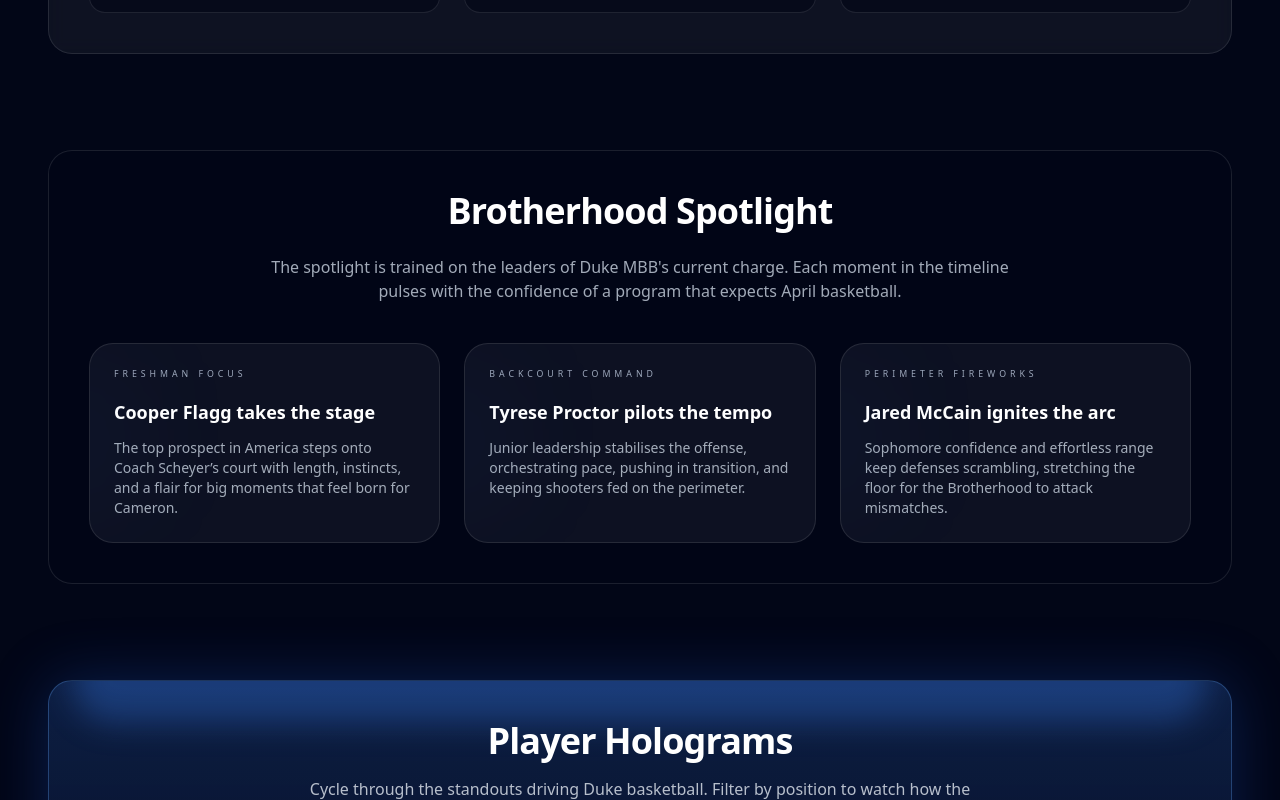
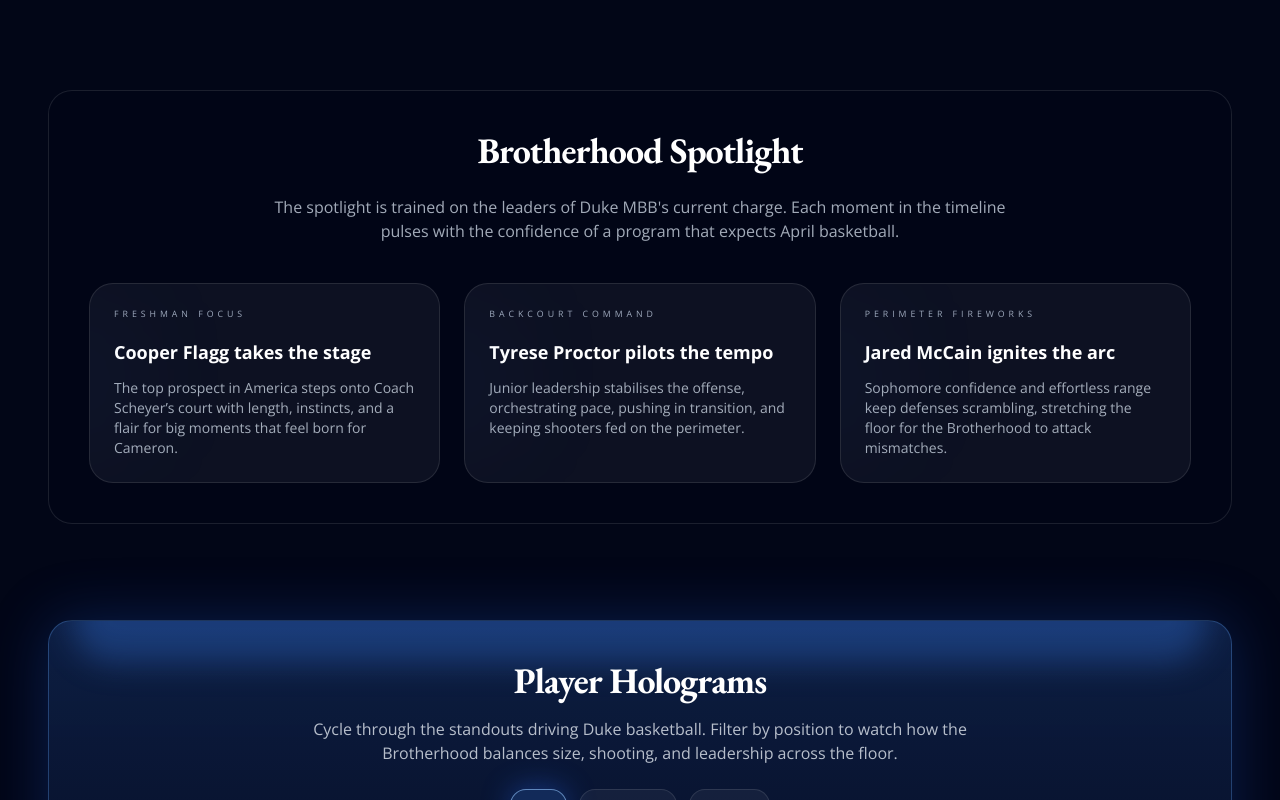
Before and after one commit to h-chandran/dukembbdata, a React (Vite) app in the folder dukembbdata/: page / in a window 1280 px wide. Shown: the part 1080-1880 px from the top of the page. Built offline with nearby package versions, Linux system fonts and the light colour scheme.

Commit message:
font adjustments

```diff
--- a/dukembbdata/index.html
+++ b/dukembbdata/index.html
@@ -4,6 +4,7 @@
     <meta charset="UTF-8" />
     <link rel="icon" type="image/svg+xml" href="/vite.svg" />
     <meta name="viewport" content="width=device-width, initial-scale=1.0" />
+    <link href="https://fonts.googleapis.com/css?family=EB+Garamond:400,400i,700|Open+Sans:400,400i,700" rel="stylesheet">
     <title>dukembbdata</title>
   </head>
   <body>
--- a/dukembbdata/src/index.css
+++ b/dukembbdata/src/index.css
@@ -8,7 +8,12 @@
   }
 
   body {
-    @apply min-h-screen bg-slate-950 font-sans text-white antialiased;
+    @apply min-h-screen bg-slate-950 text-white antialiased;
+    font-family: 'Open Sans', 'Helvetica Neue', 'Segoe UI', Helvetica, Arial, sans-serif;
+  }
+
+  h1, h2, h3, h4, h5, h6 {
+    font-family: 'EB Garamond', Georgia, 'Times New Roman', Times, serif;
   }
 }
 
```
